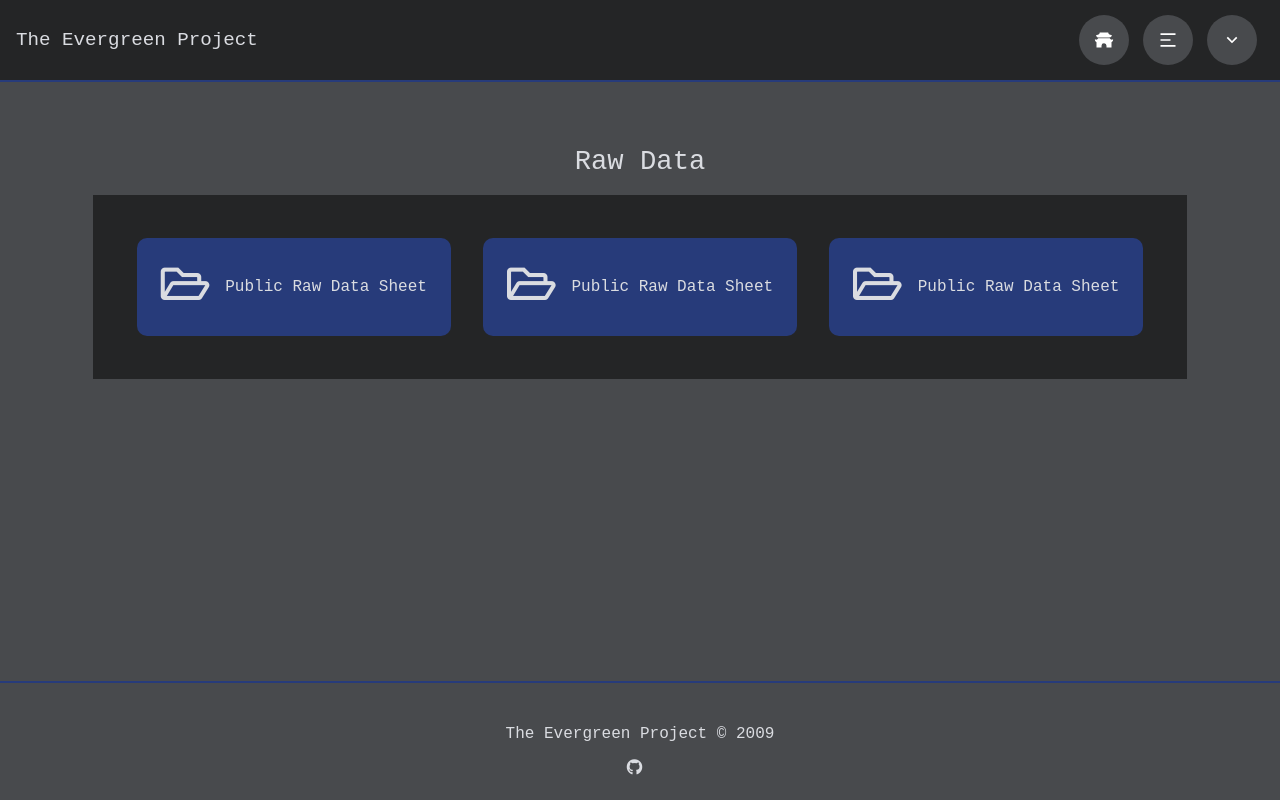
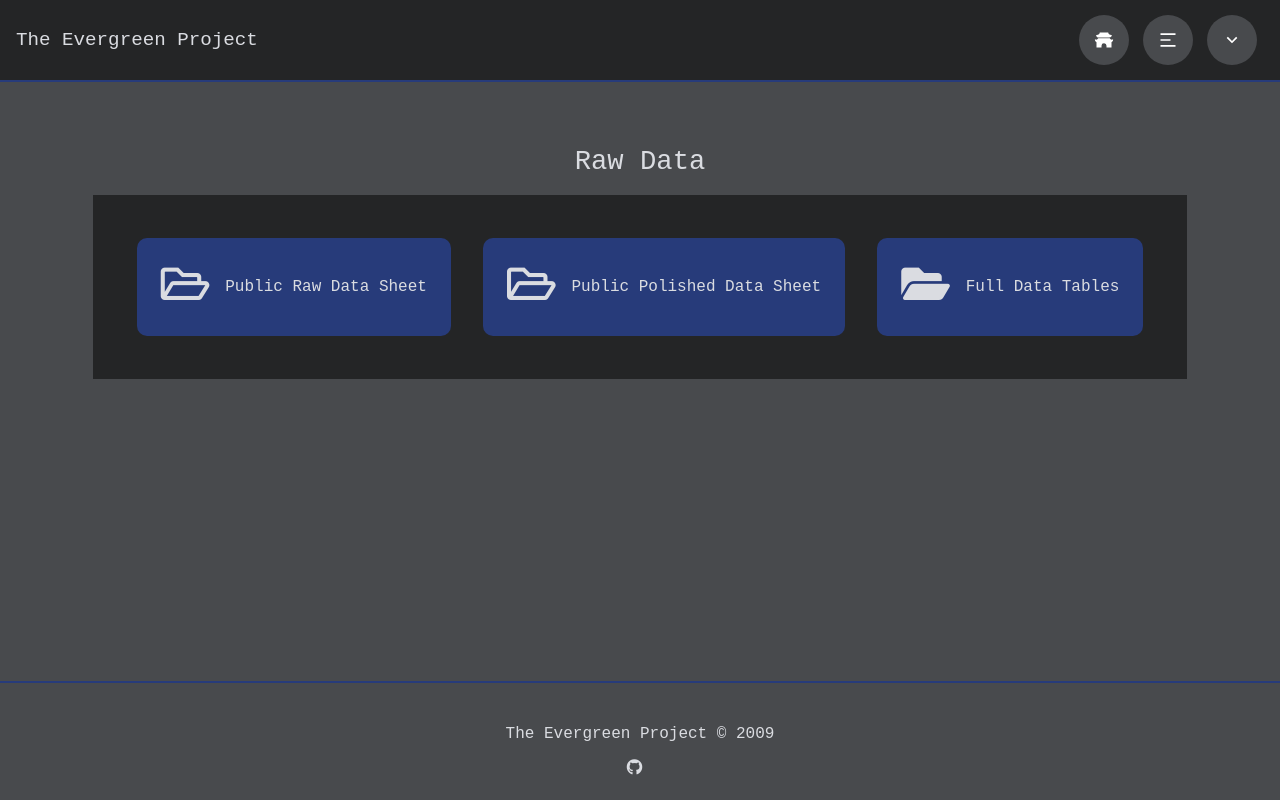
Before and after one commit to bilal-abraham/evergreen, a React (Create React App) app in the folder client/: page /rawdata in a window 1280 px wide. Built offline with nearby package versions, Linux system fonts and the light colour scheme.

Commit message:
data links & titles are corresponding

```diff
--- a/client/src/components/layout/RawDataHero.jsx
+++ b/client/src/components/layout/RawDataHero.jsx
@@ -10,7 +10,7 @@ const RawDataHero = () => {
 				<div className='data-hero-cards-wrapper'>
 					<span className='data-hero-card-spacer'>
 						<a
-							href='https://docs.google.com/spreadsheets/d/1vrtaarKEZpYJ3GE0BR3e92VapOtAVCEKV-FfT1heoho/edit#gid=379863631'
+							href='https://docs.google.com/spreadsheets/d/1MnKqyJKDZPilh4qcBwwJTcLZ8bIeP2wdDzwDwNrsfc4/edit?usp=sharing'
 							target='_blank'
 							rel='noopener noreferrer'
 						>
@@ -24,28 +24,28 @@ const RawDataHero = () => {
 					</span>
 					<span className='data-hero-card-spacer'>
 						<a
-							href='https://docs.google.com/spreadsheets/d/1vrtaarKEZpYJ3GE0BR3e92VapOtAVCEKV-FfT1heoho/edit#gid=379863631'
+							href='https://docs.google.com/spreadsheets/d/1JtMg-aAgiBz3kwKbkTNb2wJtSTMvlCNqa2L5gYndgfQ/edit?usp=sharing'
 							target='_blank'
 							rel='noopener noreferrer'
 						>
 							<article className='data-hero-card'>
 								<i className='far fa-folder-open' />
 								<p className='data-hero-card-title'>
-									Public Raw Data Sheet
+									Public Polished Data Sheet
 								</p>
 							</article>
 						</a>
 					</span>
 					<span className='data-hero-card-spacer'>
 						<a
-							href='https://docs.google.com/spreadsheets/d/1vrtaarKEZpYJ3GE0BR3e92VapOtAVCEKV-FfT1heoho/edit#gid=379863631'
+							href='https://docs.google.com/spreadsheets/d/1vrtaarKEZpYJ3GE0BR3e92VapOtAVCEKV-FfT1heoho/edit?usp=sharing'
 							target='_blank'
 							rel='noopener noreferrer'
 						>
 							<article className='data-hero-card'>
-								<i className='far fa-folder-open' />
+								<i className='fas fa-folder-open' />
 								<p className='data-hero-card-title'>
-									Public Raw Data Sheet
+									Full Data Tables
 								</p>
 							</article>
 						</a>
```
